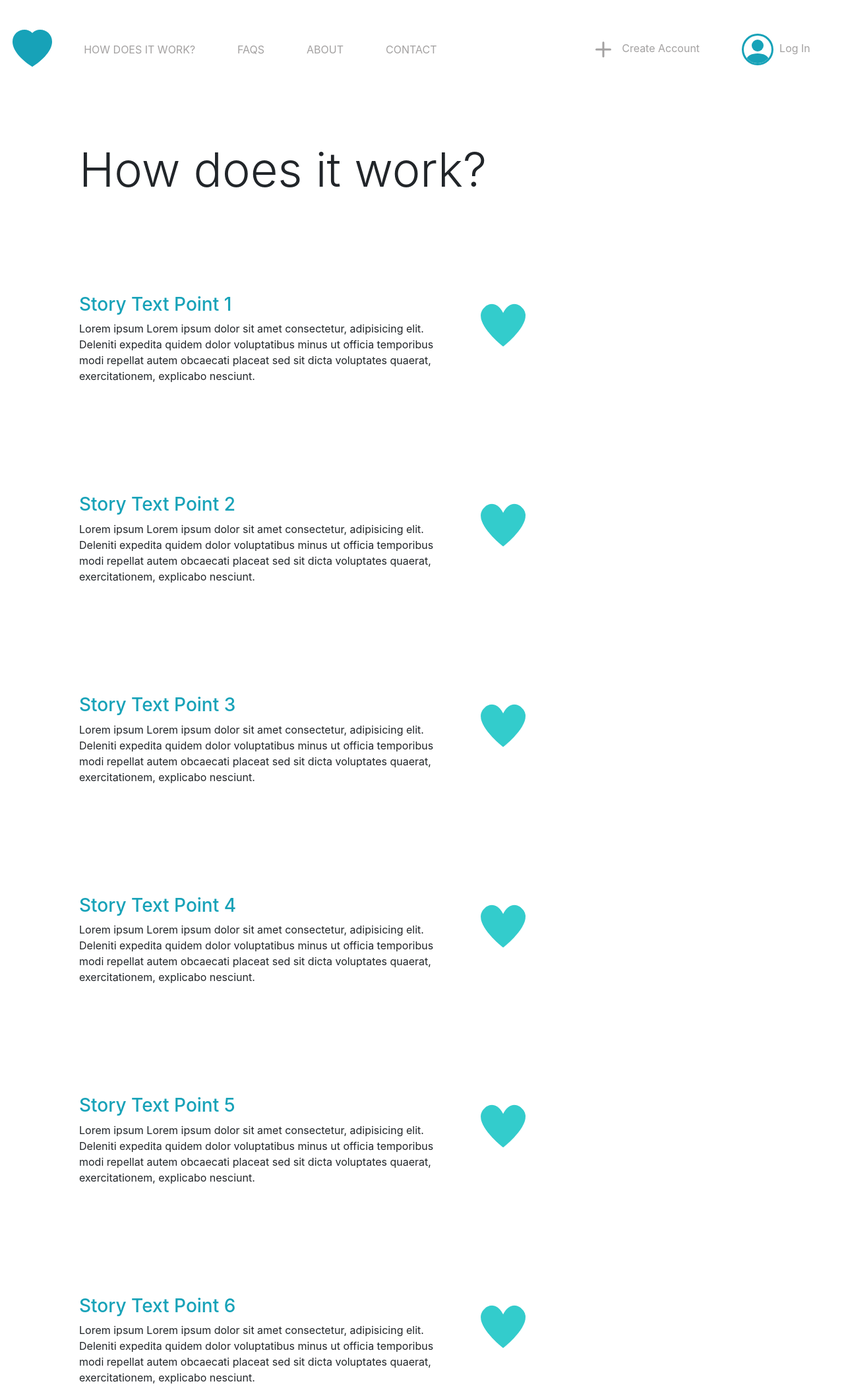
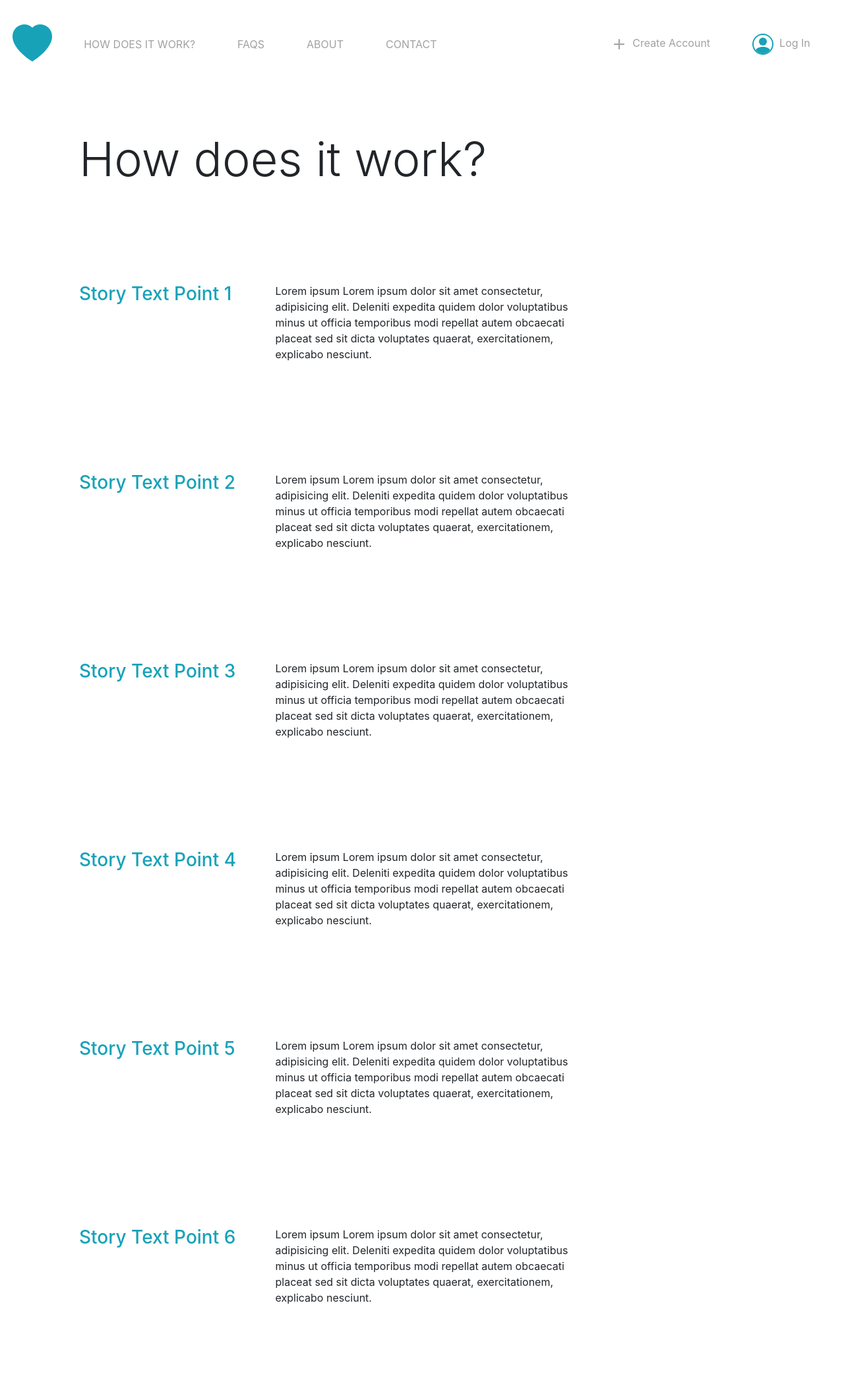
Before and after one commit to jaynedoe/connectIO, a plain HTML site: page client/public/how-does-it-work.html in a window 1280 px wide. Shown: the top 2119 px of the page at 66% size. Drawn offline with nearby package versions, Linux system fonts and the light colour scheme.

Commit message:
update navigation bar and how page grid layout

```diff
--- a/client/public/how-does-it-work.html
+++ b/client/public/how-does-it-work.html
@@ -93,8 +93,8 @@
             <li class="nav-item">
               <a class="nav-link" href="create-account.html"
                 ><svg
-                  width="3em"
-                  height="3em"
+                  width="2em"
+                  height="2em"
                   viewBox="0 0 16 16"
                   class="bi bi-plus"
                   fill="currentColor"
@@ -110,8 +110,8 @@
             <li class="nav-item">
               <a class="nav-link" href="login.html"
                 ><svg
-                  width="3em"
-                  height="3em"
+                  width="2em"
+                  height="2em"
                   viewBox="0 0 16 16"
                   class="bi bi-person-circle text-info"
                   fill="currentColor"
@@ -146,8 +146,10 @@
 
       <div class="container-fluid">
         <div class="row how-does-it-work">
-          <div class="col-md-6">
+          <div class="col-md-3">
             <h3 class="text-info">Story Text Point 1</h3>
+          </div>
+          <div class="col-md-5">
             <p>
               Lorem ipsum Lorem ipsum dolor sit amet consectetur, adipisicing
               elit. Deleniti expedita quidem dolor voluptatibus minus ut officia
@@ -155,13 +157,13 @@
               voluptates quaerat, exercitationem, explicabo nesciunt.
             </p>
           </div>
-          <div class="col-md-6">
-            <img src="../images/heart.png" alt="heart logo">
-          </div>
         </div>
         <div class="row how-does-it-work">
-          <div class="col-md-6">
+          <div class="col-md-3">
             <h3 class="text-info">Story Text Point 2</h3>
+
+          </div>
+          <div class="col-md-5">
             <p>
               Lorem ipsum Lorem ipsum dolor sit amet consectetur, adipisicing
               elit. Deleniti expedita quidem dolor voluptatibus minus ut officia
@@ -169,13 +171,13 @@
               voluptates quaerat, exercitationem, explicabo nesciunt.
             </p>
           </div>
-          <div class="col-md-6">
-            <img src="../images/heart.png" alt="heart logo">
-          </div>
         </div>
         <div class="row how-does-it-work">
-          <div class="col-md-6">
+          <div class="col-md-3">
             <h3 class="text-info">Story Text Point 3</h3>
+
+          </div>
+          <div class="col-md-5">
             <p>
               Lorem ipsum Lorem ipsum dolor sit amet consectetur, adipisicing
               elit. Deleniti expedita quidem dolor voluptatibus minus ut officia
@@ -183,13 +185,13 @@
               voluptates quaerat, exercitationem, explicabo nesciunt.
             </p>
           </div>
-          <div class="col-md-6">
-            <img src="../images/heart.png" alt="heart logo">
-          </div>
         </div>
         <div class="row how-does-it-work">
-          <div class="col-md-6">
+          <div class="col-md-3">
             <h3 class="text-info">Story Text Point 4</h3>
+
+          </div>
+          <div class="col-md-5">
             <p>
               Lorem ipsum Lorem ipsum dolor sit amet consectetur, adipisicing
               elit. Deleniti expedita quidem dolor voluptatibus minus ut officia
@@ -197,13 +199,12 @@
               voluptates quaerat, exercitationem, explicabo nesciunt.
             </p>
           </div>
-          <div class="col-md-6">
-            <img src="../images/heart.png" alt="heart logo">
-          </div>
         </div>
         <div class="row how-does-it-work">
-          <div class="col-md-6">
+          <div class="col-md-3">
             <h3 class="text-info">Story Text Point 5</h3>
+          </div>
+          <div class="col-md-5">
             <p>
               Lorem ipsum Lorem ipsum dolor sit amet consectetur, adipisicing
               elit. Deleniti expedita quidem dolor voluptatibus minus ut officia
@@ -211,22 +212,18 @@
               voluptates quaerat, exercitationem, explicabo nesciunt.
             </p>
           </div>
-          <div class="col-md-6">
-            <img src="../images/heart.png" alt="heart logo">
-          </div>
         </div>
         <div class="row how-does-it-work">
-          <div class="col-md-6">
+          <div class="col-md-3">
             <h3 class="text-info">Story Text Point 6</h3>
+          </div>
+          <div class="col-md-5">
             <p>
               Lorem ipsum Lorem ipsum dolor sit amet consectetur, adipisicing
               elit. Deleniti expedita quidem dolor voluptatibus minus ut officia
               temporibus modi repellat autem obcaecati placeat sed sit dicta
               voluptates quaerat, exercitationem, explicabo nesciunt.
             </p>
-          </div>
-          <div class="col-md-6">
-            <img src="../images/heart.png" alt="heart logo">
           </div>
         </div>
       </div>
--- a/client/public/todo.txt
+++ b/client/public/todo.txt
@@ -12,7 +12,7 @@ add screen responsiveness to home page search bar.
 insert favicon into browser tab
 centre align and make smaller - placeholder text in create account and log in forms
 
-create account page - place validation messages to the side of the input boxes
+create account page - place validation messages to the side of the input boxes, make them pink/red
 make the placeholder text smaller
 
 login page - centre buttons under user name and password enter - check responsiveness
@@ -21,6 +21,7 @@ footer - make it stay at the bottom!  https://matthewjamestaylor.com/bottom-foot
 
 -------CLIENT SIDE VALIDATION----------------
 
+home page - validation for postcode search with regular expression
 create account page - regular expressions to check email, password and postcode conventions
 and, check that passwords match
 
```
Also changed, not shown: client/public/about.html (+4 -4 lines), client/public/contact.html (+4 -4 lines), client/public/create-account.html (+4 -4 lines), client/public/faqs.html (+4 -4 lines), client/public/index.html (+4 -4 lines), client/public/login.html (+4 -4 lines).
